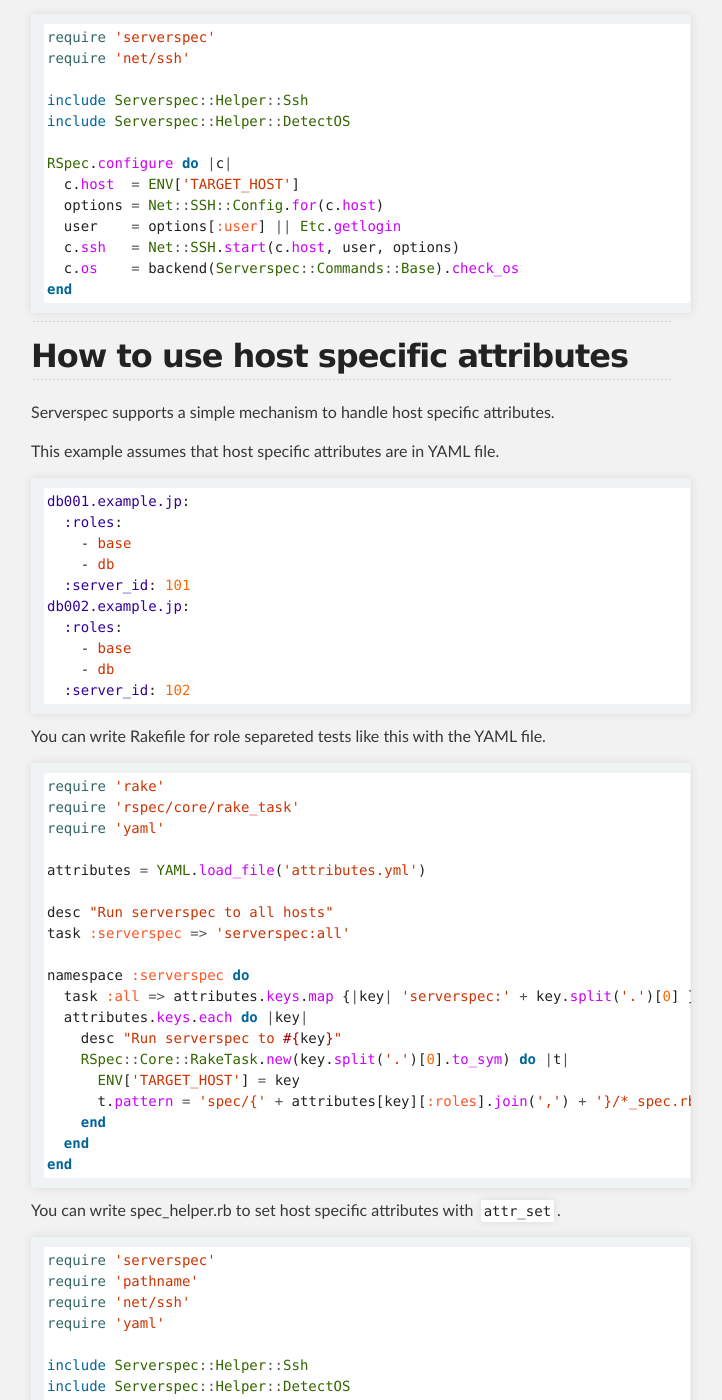
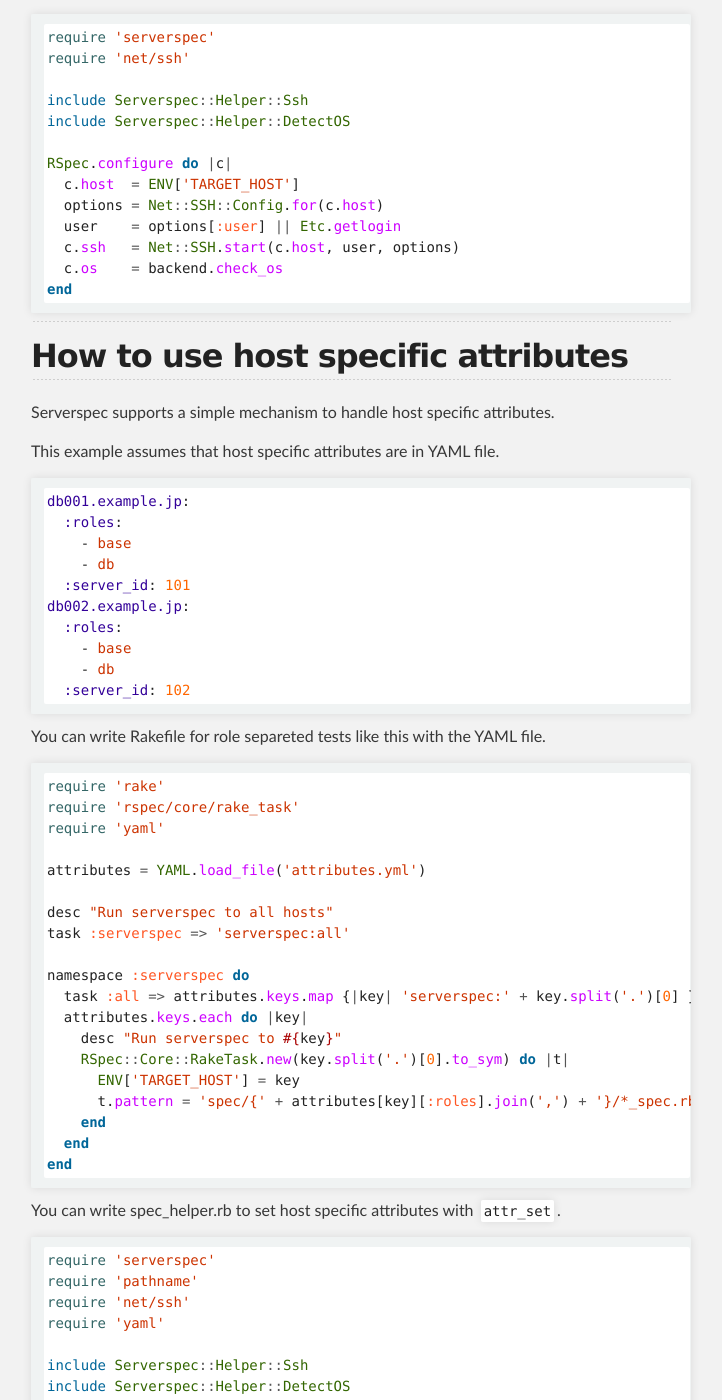
Before and after one commit to serverspec/serverspec.github.io, a Jekyll site: the page built from advanced_tips.md, in a window 1280 px wide and 1400 px high, scrolled down 2132 px. Shown: the whole window, without its empty margins (289-1011 px from the left). Built offline with Jekyll 4.4.1, drawn with Linux system fonts in a browser that asks for light colours; Markdown is read by kramdown in place of the engine named in the settings; some of the changed text lies outside the part shown.

Commit message:
No need to specify Commands::Base anymore

````diff
--- a/advanced_tips.md
+++ b/advanced_tips.md
@@ -103,7 +103,7 @@ RSpec.configure do |c|
   options = Net::SSH::Config.for(c.host)
   user    = options[:user] || Etc.getlogin
   c.ssh   = Net::SSH.start(c.host, user, options)
-  c.os    = backend(Serverspec::Commands::Base).check_os
+  c.os    = backend.check_os
 end
 ```
 
@@ -172,7 +172,7 @@ RSpec.configure do |c|
   options = Net::SSH::Config.for(c.host)
   user    = options[:user] || Etc.getlogin
   c.ssh   = Net::SSH.start(c.host, user, options)
-  c.os    = backend(Serverspec::Commands::Base).check_os
+  c.os    = backend.check_os
 end
 ```
 
````
